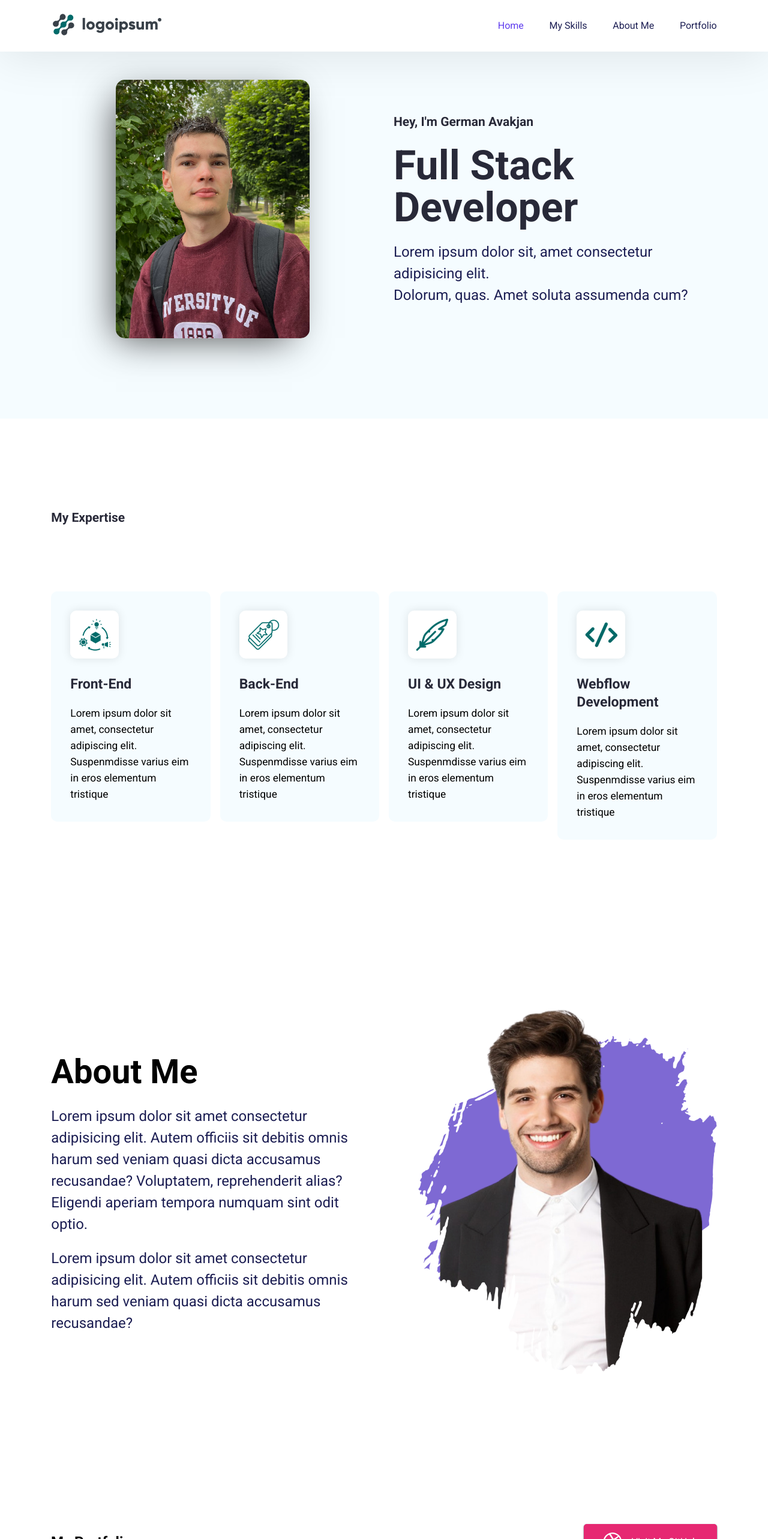
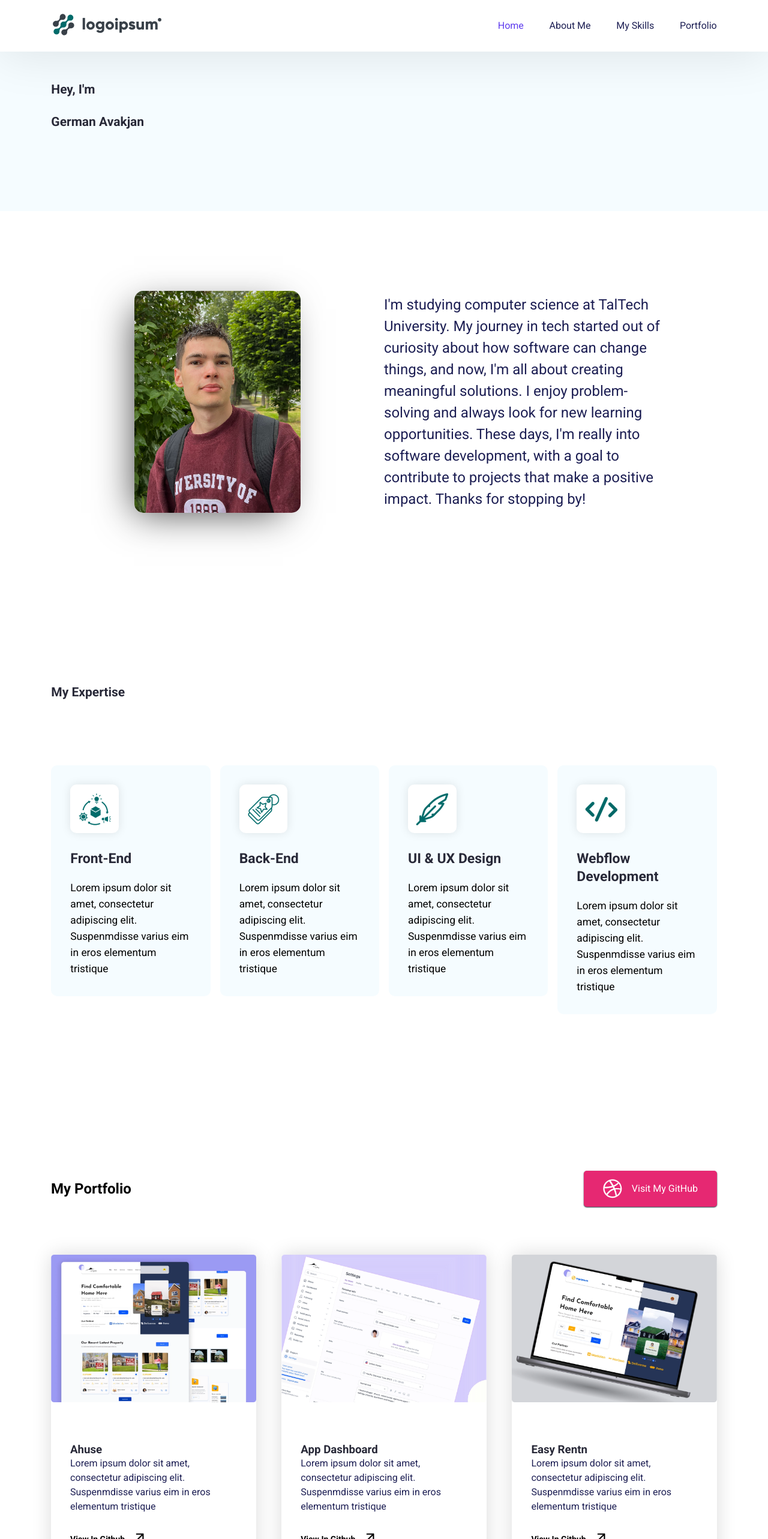
Before and after one commit to avakjan/reactPortfolio, a React (Create React App) app: page / in a window 1280 px wide. Shown: the top 2566 px of the page at 60% size. Built offline with nearby package versions, Linux system fonts and the light colour scheme.

Commit message:
more improvements

```diff
--- a/src/App.css
+++ b/src/App.css
@@ -131,6 +131,26 @@ h2 {
 /* Section Titles */
 /* Skills & About Me */
 .section--title {
+  color: var(--heading-color);
+  font-size: 21px;
+  text-align: center;
+  font-style: normal;
+  font-weight: 600;
+  line-height: 32px;
+  display: flex;
+  align-items: flex-start;
+}
+.section--title--hey {
+  color: var(--heading-color);
+  font-size: 21px;
+  text-align: center;
+  font-style: normal;
+  font-weight: 600;
+  line-height: 32px;
+  display: flex;
+  align-items: flex-start;
+}
+.section--title--name {
   color: var(--heading-color);
   font-size: 21px;
   text-align: center;
@@ -315,12 +335,24 @@ h2 {
   display: grid;
   padding: 133.3px 85.3px;
   align-items: center;
-  gap: 114.6px;
   grid-template-columns: repeat(2, 1fr);
 }
+.about--section--description {
+  color: var(--darkblue);
+  font-size: 24px;
+  font-weight: 400;
+  line-height: 36px;
+  max-width: 36vw;
+}
+.about--section--img {
+  display: flex;
+  justify-content: center;
+}
 .about--section--img > img {
-  width: 100%;
-  height: 100%;
+  max-width: 50%; /* Ensure the image does not exceed the container width */
+  height: auto;
+  border-radius: 15px;
+  box-shadow: -15px 15px 60px -15px rgb(0 0 0 / 72%);
 }
 /* About Us Ends */
 
@@ -520,7 +552,10 @@ input[type="checkbox"] {
   align-self: stretch;
 }
 .footer--link--container {
+  display: flex;
+  align-items: center;
   align-self: stretch;
+  justify-content: space-between;
 }
 .footer--items > ul {
   list-style: none;
@@ -559,6 +594,23 @@ input[type="checkbox"] {
   font-weight: 400;
   line-height: 28px;
 }
+.footer--email {
+  color:#626262;
+  cursor: pointer;
+}
+.footer--email:hover {
+  color:#74a6d8;
+  text-shadow:-5px 2px 3px #7fe3ff, 5px -2px 3px #ff76f9c9;
+  text-align:center;
+}
+.footer--phone--number {
+  color:#626262;
+}
+.footer--contact {
+  display: grid;
+  gap: 1vh;
+}
+
 
 /* Responsive Screens */
 @media only screen and (max-width: 1800px) {
--- a/src/Pages/Home/AboutMe.jsx
+++ b/src/Pages/Home/AboutMe.jsx
@@ -1,25 +1,15 @@
 export default function AboutMe() {
   return (
     <section id="AboutMe" className="about--section">
-
+      <div className="about--section--img">
+        <img src="./img/german-avakjan.jpg" alt="Hero Section" />
+      </div>
       <div className="hero--section--content--box about--section--box">
         <div className="hero--section--content">
-          <h1 className="skills-section--heading">About Me</h1>
-          <p className="hero--section-description">
-            Lorem ipsum dolor sit amet consectetur adipisicing elit. Autem
-            officiis sit debitis omnis harum sed veniam quasi dicta accusamus
-            recusandae? Voluptatem, reprehenderit alias? Eligendi aperiam
-            tempora numquam sint odit optio.
-          </p>
-          <p className="hero--section-description">
-            Lorem ipsum dolor sit amet consectetur adipisicing elit. Autem
-            officiis sit debitis omnis harum sed veniam quasi dicta accusamus
-            recusandae?
+          <p className="about--section--description">
+            I'm studying computer science at TalTech University. My journey in tech started out of curiosity about how software can change things, and now, I'm all about creating meaningful solutions. I enjoy problem-solving and always look for new learning opportunities. These days, I'm really into software development, with a goal to contribute to projects that make a positive impact. Thanks for stopping by!
           </p>
         </div>
-      </div>
-      <div className="about--section--img">
-        <img src="./img/about-me.png" alt="About Me" />
       </div>
     </section>
   );
--- a/src/Pages/Home/Footer.jsx
+++ b/src/Pages/Home/Footer.jsx
@@ -5,6 +5,20 @@ function Footer() {
   return (
     <footer className="footer--container">
       <div className="footer--link--container">
+
+        <div className="footer--contact">
+          <div className="footer--email">
+            <p onclick="copyEmailToClipboard()">
+              german@avakjan.ee
+            </p>
+          </div>
+          <div>
+            <p className="footer--phone--number">
+              +372 5841 6287
+            </p>
+          </div>
+        </div>
+
         <div className="footer--social--icon">
           <ul>
             <li>
@@ -17,8 +31,7 @@ function Footer() {
                 <svg
                   xmlns="http://www.w3.org/2000/svg"
                   width="70"
-                  height="70"
-                  viewBox="0 0 33 33"
+                  viewBox="0 -2 33 33"
                   fill="none"
                 >
                   <path
@@ -39,9 +52,9 @@ function Footer() {
               >
                 <svg
                   xmlns="http://www.w3.org/2000/svg"
-                  width="70"
+                  width="53"
                   height="70"
-                  viewBox="0 0 100 100"
+                  viewBox="0 -10 100 100"
                   fill="none"
                 >
                   <path
@@ -61,8 +74,7 @@ function Footer() {
                 <svg
                   xmlns="http://www.w3.org/2000/svg"
                   width="70"
-                  height="70"
-                  viewBox="0 0 33 33"
+                  viewBox="0 -2 33 33"
                   fill="none"
                 >
                   <path
--- a/src/Pages/Home/HeroSection.jsx
+++ b/src/Pages/Home/HeroSection.jsx
@@ -1,21 +1,10 @@
 export default function HeroSection() {
   return (
     <section id="heroSection" className="hero--section">
-      <div className="hero--section--img">
-        <img src="./img/german-avakjan.jpg" alt="Hero Section" />
-      </div>
       <div className="hero--section--content--box">
         <div className="hero--section--content">
-          <p className="section--title">Hey, I'm German Avakjan</p>
-          <h1 className="hero--section--title">
-            <span className="hero--section-title--color">Full Stack</span>{" "}
-            <br />
-            Developer
-          </h1>
-          <p className="hero--section-description">
-            Lorem ipsum dolor sit, amet consectetur adipisicing elit.
-            <br /> Dolorum, quas. Amet soluta assumenda cum?
-          </p>
+          <p className="section--title--hey">Hey, I'm</p>
+          <p className="section--title--name">German Avakjan</p>
         </div>
       </div>
     </section>
--- a/src/Pages/Home/Homescreen/index.jsx
+++ b/src/Pages/Home/Homescreen/index.jsx
@@ -8,8 +8,8 @@ export default function Home() {
   return (
     <>
       <HeroSection />
+      <AboutMe />
       <MySkills />
-      <AboutMe />
       <MyPortfolio />
       <Footer />
     </>
--- a/src/Pages/Home/Navbar.jsx
+++ b/src/Pages/Home/Navbar.jsx
@@ -70,10 +70,10 @@ function Navbar() {
               smooth={true}
               offset={-20}
               duration={500}
-              to="mySkills"
+              to="AboutMe"
               className="navbar--content"
             >
-              My Skills
+              About Me
             </Link>
           </li>
           <li>
@@ -84,10 +84,10 @@ function Navbar() {
               smooth={true}
               offset={-20}
               duration={500}
-              to="AboutMe"
+              to="mySkills"
               className="navbar--content"
             >
-              About Me
+              My Skills
             </Link>
           </li>
           <li>
```
